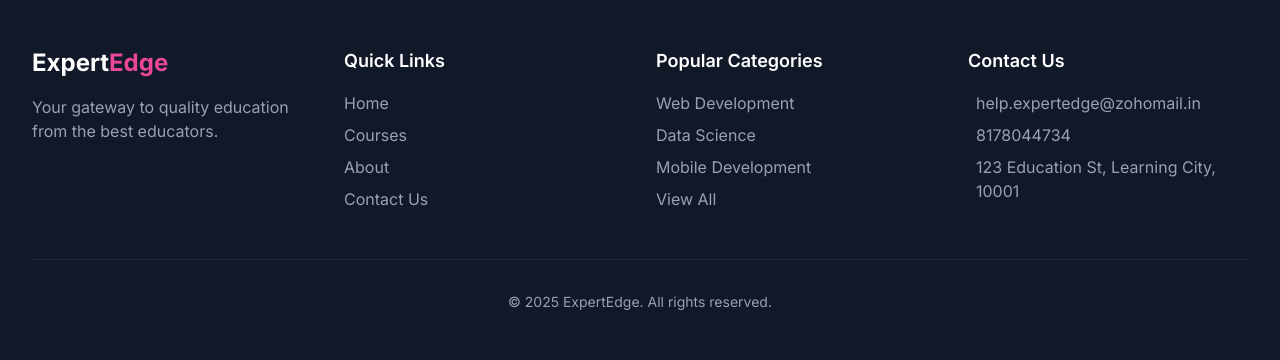
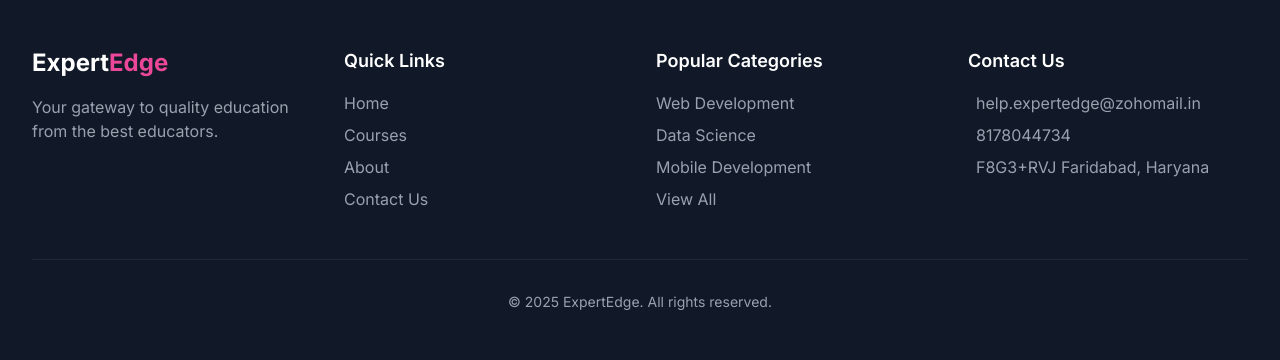
Before and after one commit to akhilsingh01/ExpertEdge, a Flask app: page /about in a window 1280 px wide. Shown: the part 2437-2797 px from the top of the page. Run offline with Flask 3, Linux system fonts and the light colour scheme; some libraries are stand-ins or nearby versions.

Commit message:
update footer

```diff
--- a/templates/footer.html
+++ b/templates/footer.html
@@ -59,7 +59,7 @@
                         <a href="tel:8178044734">8178044734</a>
                     <li class="flex items-start">
                         <iconify-icon icon="heroicons:map-pin" class="mr-2 mt-1" width="18"></iconify-icon>
-                        <a href="https://maps.app.goo.gl/2KjKMxcDtKhUzBKx9">123 Education St, Learning City, 10001</a>
+                        <a href="https://maps.app.goo.gl/2KjKMxcDtKhUzBKx9">F8G3+RVJ Faridabad, Haryana</a>
                     </li>
                 </ul>
             </div>
```
